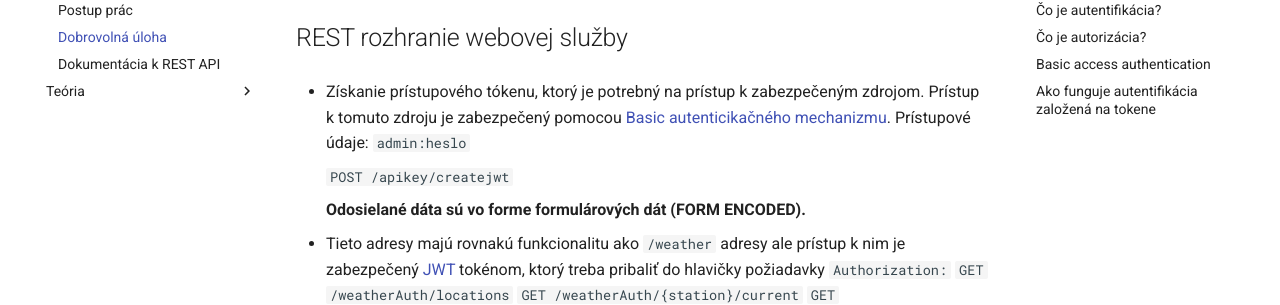
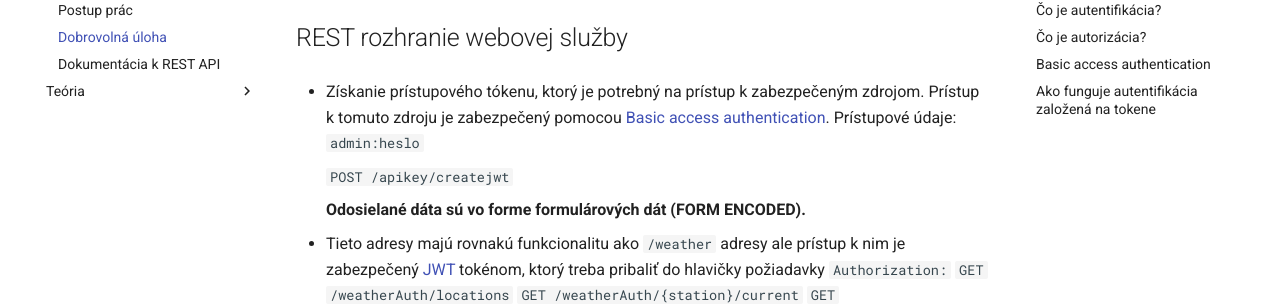
Before and after one commit to hudikm/IoTNode_CPD2020, an MkDocs documentation site: the page built from docs/bonus.md, in a window 1280 px wide and 900 px high, scrolled down 976 px. Shown: the part 152-457 px from the top of the window. Built offline with MkDocs 1.6.1 and Material for MkDocs 9.7.7, drawn with Linux system fonts in a browser that asks for light colours; comment, search, counter and statistics services are not loaded.

Commit message:
Update bonus.md

```diff
--- a/docs/bonus.md
+++ b/docs/bonus.md
@@ -34,7 +34,7 @@ Pre vypracovanie je potrebné naštudovať dokumentáciu k [Retrofit](https://sq
 
 ## REST rozhranie webovej služby
 
-- Získanie prístupového tókenu, ktorý je potrebný na prístup k zabezpečeným zdrojom. Prístup k tomuto zdroju je zabezpečený pomocou [Basic autenticikačného mechanizmu](https://en.wikipedia.org/wiki/Basic_access_authentication). Prístupové údaje: `admin:heslo`
+- Získanie prístupového tókenu, ktorý je potrebný na prístup k zabezpečeným zdrojom. Prístup k tomuto zdroju je zabezpečený pomocou [Basic access authentication](https://en.wikipedia.org/wiki/Basic_access_authentication). Prístupové údaje: `admin:heslo`
 
     `POST /apikey/createjwt`
 
```
